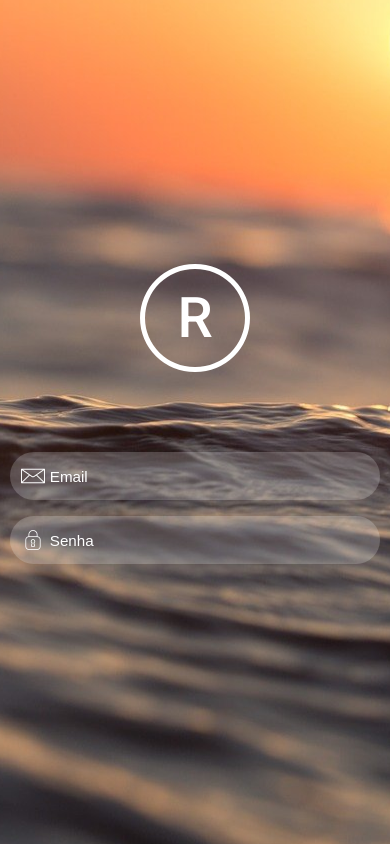
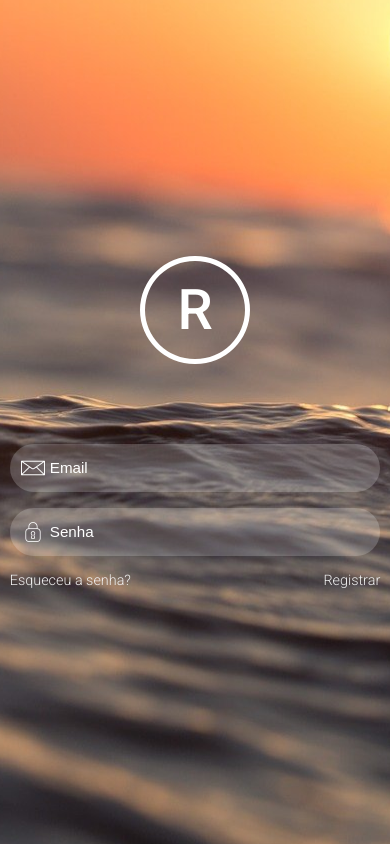
Before and after one commit to rafatavares03/login-screen, a plain HTML site: page index.html in a window 390 px wide. Drawn offline with Linux system fonts and the light colour scheme.

Commit message:
little media query

```diff
--- a/assets/css/style.css
+++ b/assets/css/style.css
@@ -62,3 +62,26 @@ body {
   background-repeat: no-repeat;
   background-position: 0.7rem center;
 }
+
+.info {
+  display: flex;
+  justify-content: space-between;
+  width: 100%;
+}
+
+.info a {
+  color: #eee;
+  font-size: 0.9rem;
+  font-weight: 300;
+  text-decoration: none;
+}
+
+.info a:hover {
+  border-bottom: solid 1px #eee;
+}
+
+@media (min-width: 450px) {
+  .container {
+    max-width: 500px;
+  }
+}
--- a/index.html
+++ b/index.html
@@ -14,6 +14,10 @@
       <input type="email" name="email" id="email" placeholder="Email"/>
       <input type="password" name="password" id="password" placeholder="Senha"/>
     </form>
+    <div class="info">
+      <a href="#">Esqueceu a senha?</a>
+      <a href="#">Registrar</a>
+    </div>
   </section>
 </body>
 </html>
```
